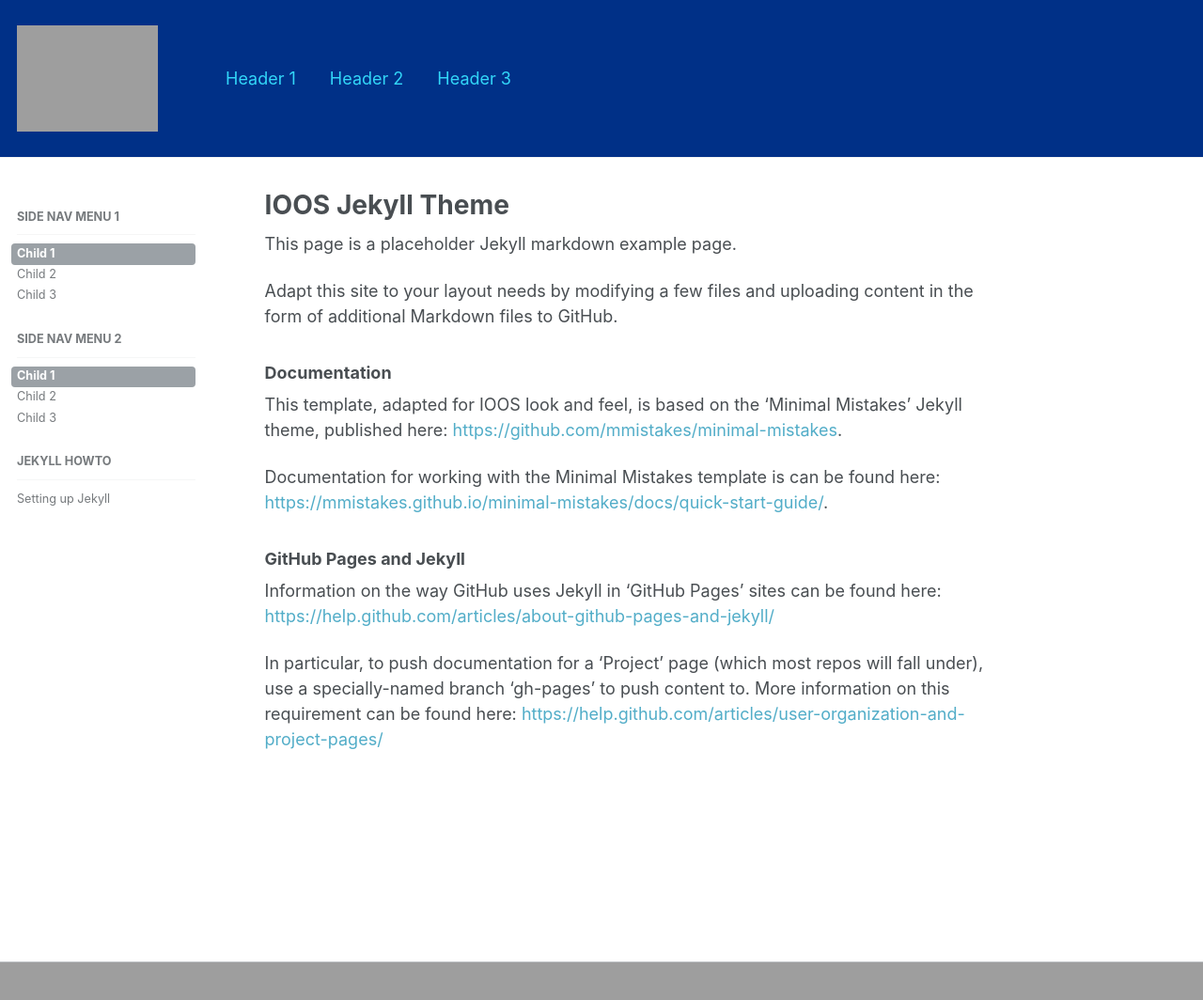
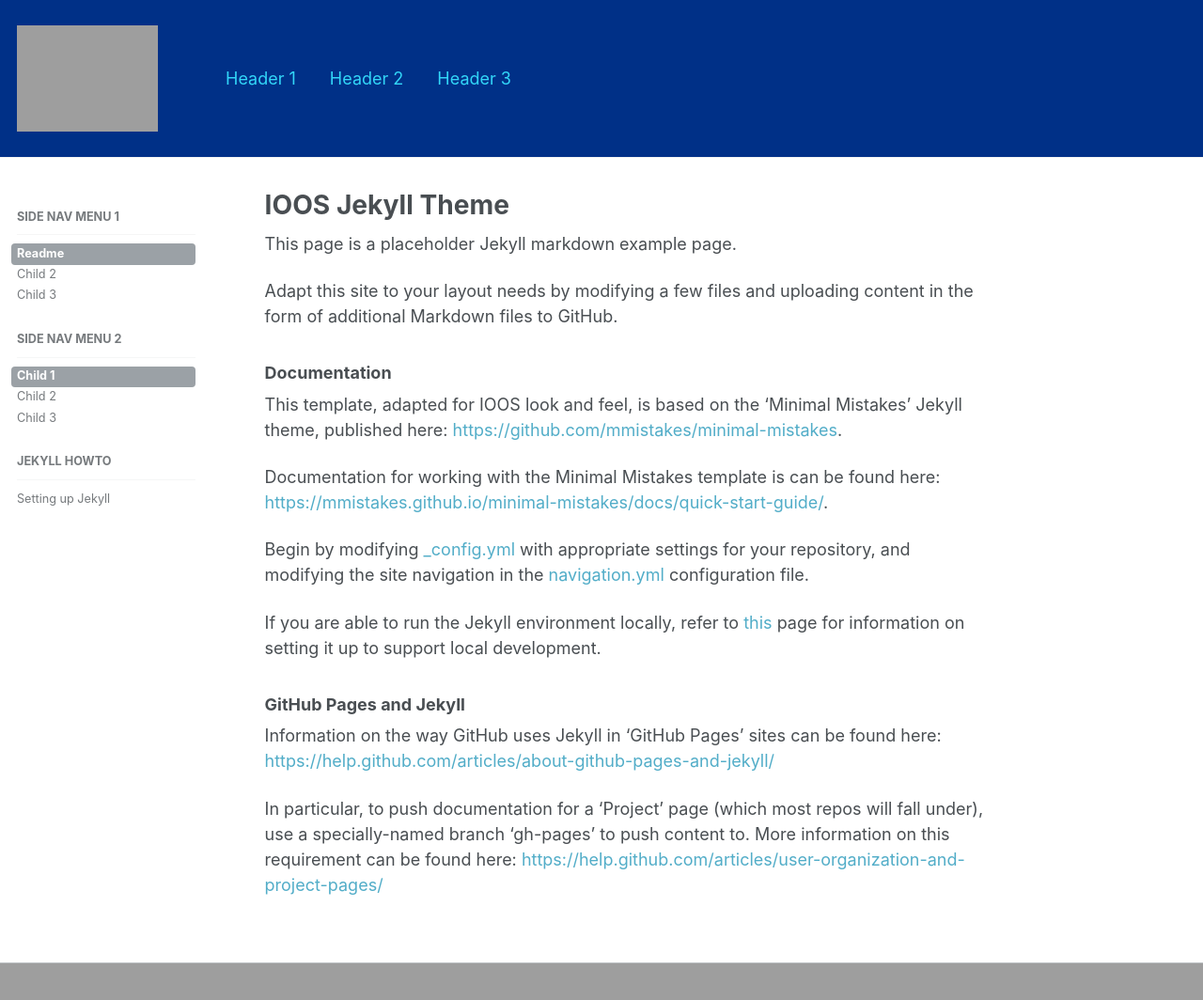
Before and after one commit to marinebon/ioos_jekyll_theme, a Jekyll site: the page built from _pages/README.md, in a window 1280 px wide and 1152 px high. Shown: the top 1064 px of the window at 94% size. Built offline with Jekyll 4.4.1, drawn with Linux system fonts in a browser that asks for light colours.

Commit message:
Added some more useful information to README.md on site setup

```diff
--- a/_data/navigation.yml
+++ b/_data/navigation.yml
@@ -17,7 +17,7 @@ main:
 site_nav:
   - title: Side Nav Menu 1
     children:
-      - title: "Child 1"
+      - title: "Readme"
         url: /pages/readme/
       - title: "Child 2"
         url: /pages/page_2/
--- a/_pages/README.md
+++ b/_pages/README.md
@@ -17,6 +17,12 @@ This template, adapted for IOOS look and feel, is based on the 'Minimal Mistakes
 Documentation for working with the Minimal Mistakes template is can be found here:
 [https://mmistakes.github.io/minimal-mistakes/docs/quick-start-guide/](https://mmistakes.github.io/minimal-mistakes/docs/quick-start-guide/).
 
+Begin by modifying [\_config.yml](https://github.com/ioos/ioos_jekyll_theme/blob/master/_config.yml) with appropriate
+settings for your repository, and modifying the site navigation in the [navigation.yml](https://github.com/ioos/ioos_jekyll_theme/blob/master/_data/navigation.yml)
+configuration file.
+
+If you are able to run the Jekyll environment locally, refer to [this](https://ioos.github.io/ioos_jekyll_theme/pages/jekyll/) page for information on setting it up to support local development.
+
 ### GitHub Pages and Jekyll ###
 Information on the way GitHub uses Jekyll in 'GitHub Pages' sites can be found here:
 [https://help.github.com/articles/about-github-pages-and-jekyll/](https://help.github.com/articles/about-github-pages-and-jekyll/)
```
